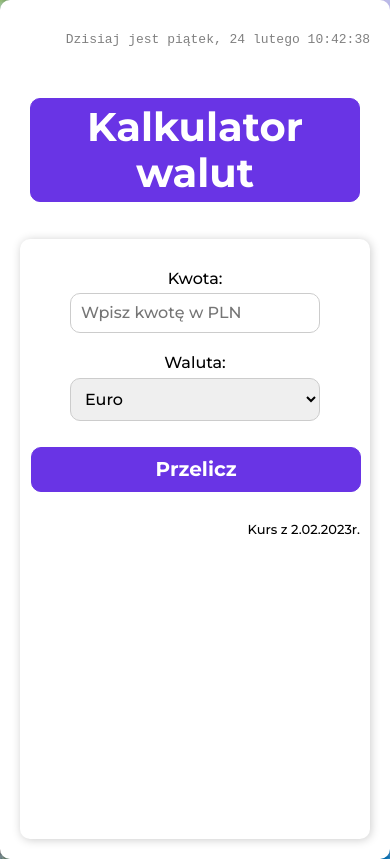
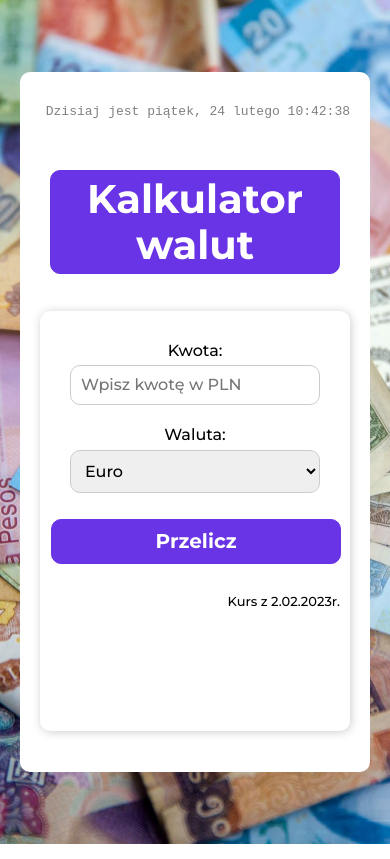
Before and after one commit to KarolinaJ33/currency-converter-react, a React (Create React App) app: page / in a window 390 px wide. Built offline with nearby package versions, Linux system fonts and the light colour scheme.

Commit message:
added media queries to Container and changed height

```diff
--- a/src/Container/styled.js
+++ b/src/Container/styled.js
@@ -4,7 +4,13 @@ export const Container = styled.main`
     padding: 20px;
     background-color: ${({ theme }) => theme.color.white};
     border-radius: 10px;
-    max-width: 700px;
+    width: 600px;
+    height: 530px;
     text-align: center;
     margin: 0 auto;
+
+    @media (max-width: ${({ theme }) => theme.breakpoint.mobileMax}px) {
+        width: 350px;
+        height: 700px;
+    }
 `;
--- a/src/Form/styled.js
+++ b/src/Form/styled.js
@@ -5,13 +5,12 @@ export const StyledForm = styled.form`
     text-align: center;
     padding: 10px;
     box-shadow: 1px 1px 10px ${({ theme }) => theme.color.silver};
-    height: 400px;
+    height: 300px;
     background-color: ${({ theme }) => theme.color.white};
     border-radius: 10px;
 
     @media (max-width: ${({ theme }) => theme.breakpoint.mobileMax}px) {
-        height: 600px;
-
+        height: 420px;
     }
 `;
 
```
